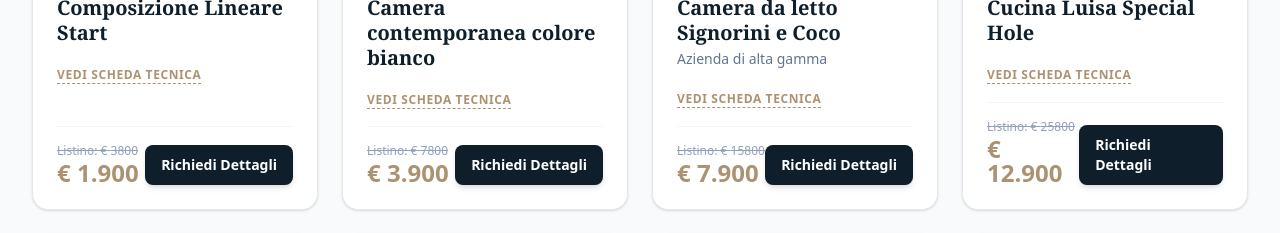
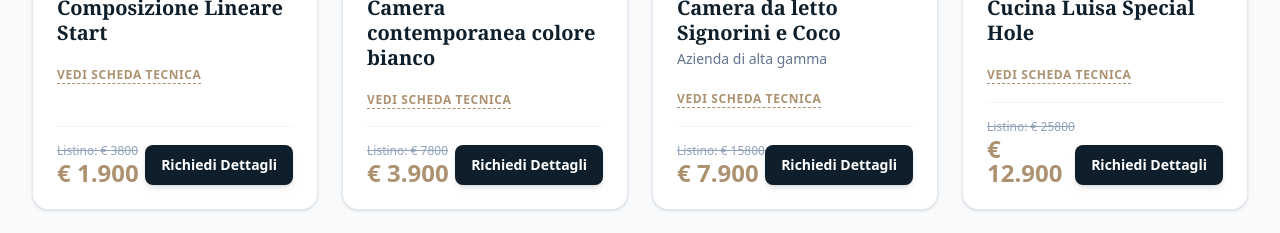
Before and after one commit to CreativiaStudio/ciessehome, a Next.js app: page / in a window 1280 px wide. Shown: the part 1580-1813 px from the top of the page. Built offline with nearby package versions, Linux system fonts and the light colour scheme; grey boxes are pictures that could not be loaded.

Commit message:
style: Aggiunto whitespace-nowrap e shrink-0 al bottone delle card per evitare l'a capo

```diff
--- a/app/page.tsx
+++ b/app/page.tsx
@@ -359,7 +359,7 @@
                       <a
                         href="#contact"
                         onClick={() => setFormData({ ...formData, kitchenId: kitchen.name })}
-                        className="text-xs sm:text-sm font-bold text-white bg-[#0e1f2b] hover:bg-[#ad9271] px-4 py-2.5 rounded-lg transition-colors shadow-md"
+                        className="text-xs sm:text-sm font-bold text-white bg-[#0e1f2b] hover:bg-[#ad9271] px-3 sm:px-4 py-2.5 rounded-lg transition-colors shadow-md whitespace-nowrap shrink-0"
                       >
                         Richiedi Dettagli
                       </a>
```
